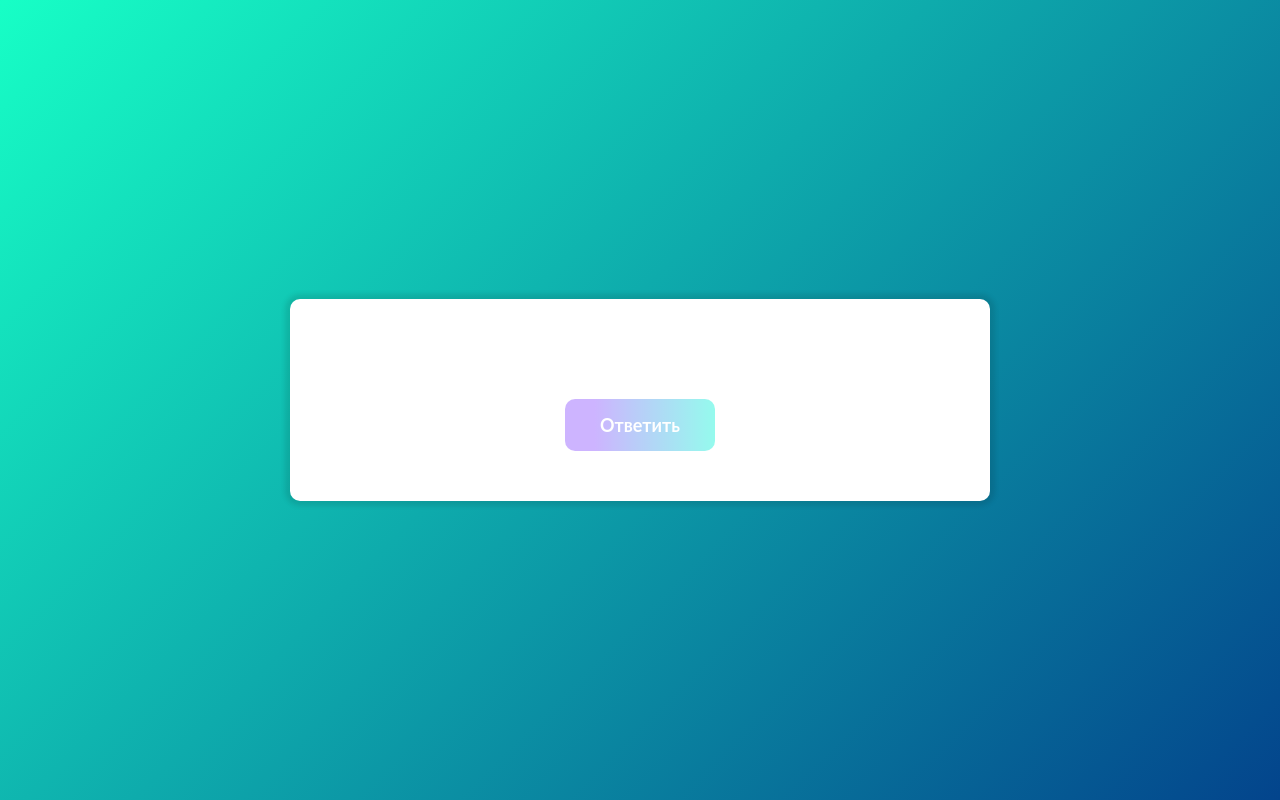
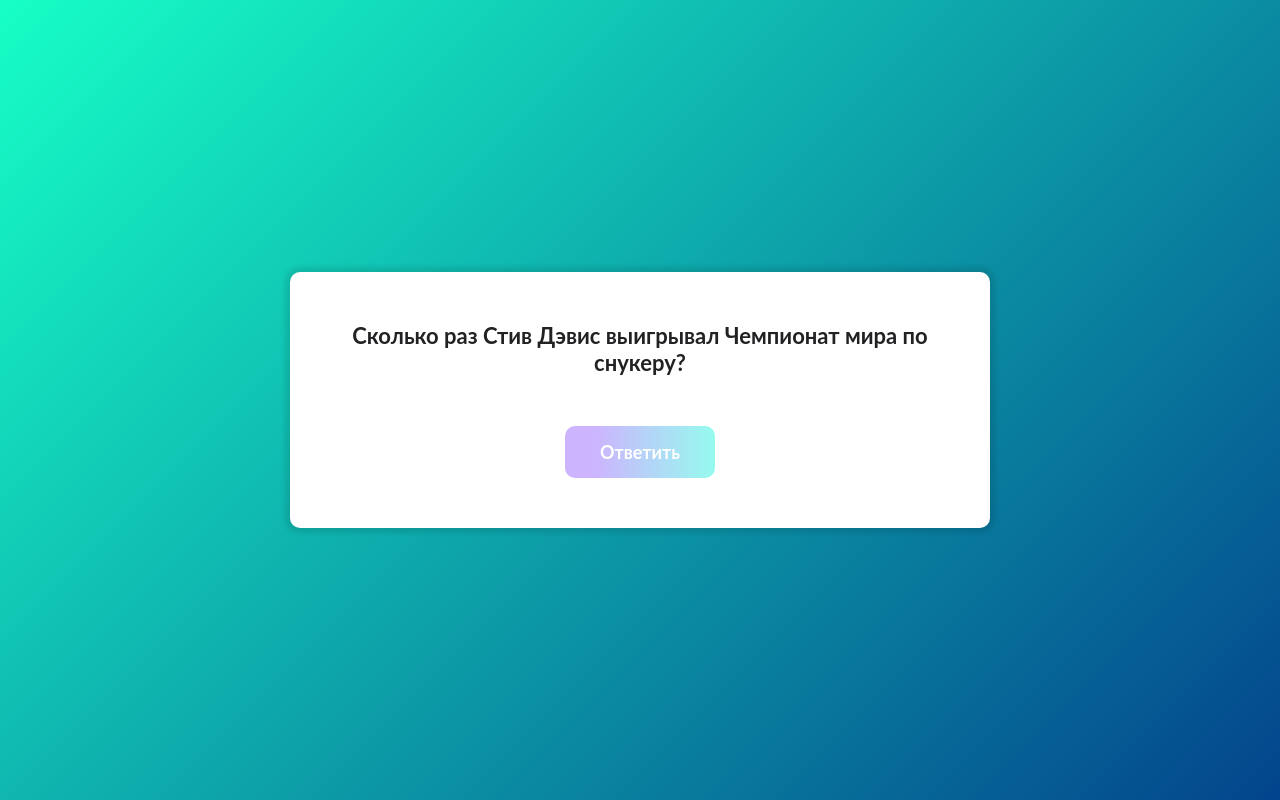
Before and after one commit to everwaveme/js-snooker-quiz-game, a website: page www/index.html in a window 1280 px wide. Drawn offline with Linux system fonts and the light colour scheme; a web font is replaced by a local one.

Commit message:
questions output

```diff
--- a/www/index.html
+++ b/www/index.html
@@ -17,9 +17,9 @@
         <div class="quiz" id="quiz">
 
           <div class="quiz-header" id="header">
-            <h2 class="title">
+            <!-- <h2 class="title">
               Загружаем вопрос...
-            </h2>
+            </h2> -->
 
             <h2 class="title">
               %title%
--- a/www/scripts/script.js
+++ b/www/scripts/script.js
@@ -218,5 +218,23 @@ function clearPage() {
 
 //отображаем текущий вопрос
 function showQuestion() {
-  console.log(questions[questionIndex]['question']);
+  console.log('showQuestion');
+
+  //шаблон для заголовка
+  const headerTemplate = `<h2 class="title">%title%</h2>`;
+
+  //меняем %title% на вопрос
+  const title = headerTemplate.replace('%title%', questions[questionIndex]['question']);
+
+  //отображаем вопрос на странице
+  headerContainer.innerHTML = title;
+
+  //выводим варианты ответа через цикл обхода
+  for (item of questions[questionIndex]['answers']) {
+    console.log(item);
+  }
+
+
+
+
 }
```
